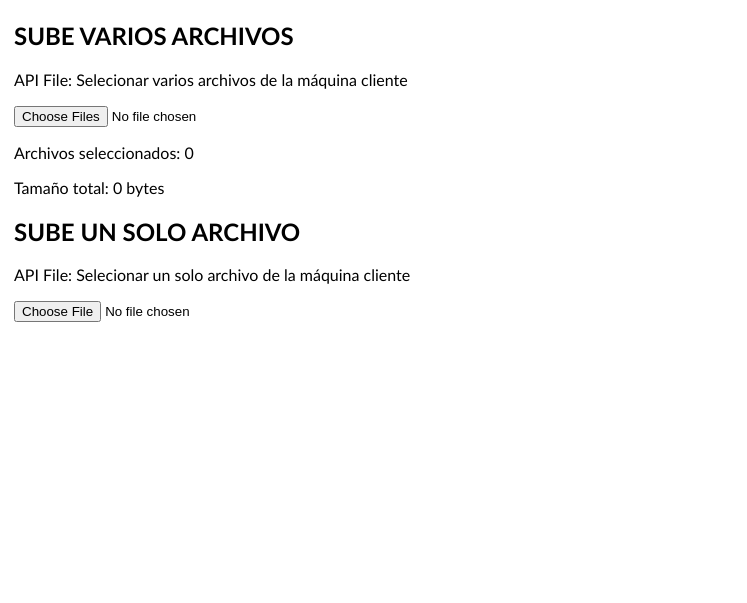
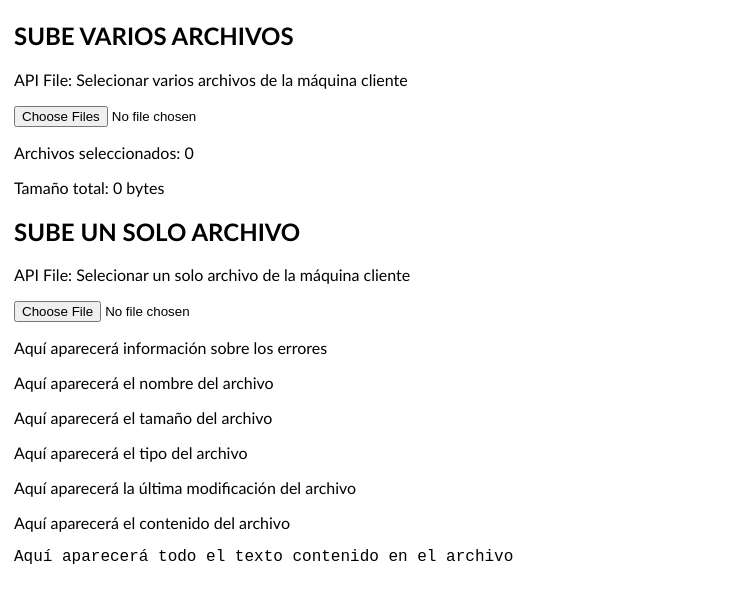
Before and after one commit to uo269412/fileSystem, a plain HTML site: page Ejercicio12.html in a window 1280 px wide. Shown: the part 191-794 px from the top of the page, without its empty margins (0-747 px from the left). Drawn offline with nearby package versions, Linux system fonts and the light colour scheme.

Commit message:
Add files via upload

```diff
--- a/Ejercicio12.html
+++ b/Ejercicio12.html
@@ -21,13 +21,13 @@
             <h2>Sube un solo archivo</h2>
             <p>API File: Selecionar un solo archivo de la máquina cliente</p>
             <input type="file" id="subirArchivos" onchange="lectorArchivos.leerArchivoTexto(this.files);">
-            <p id="errorLectura"></p>
-            <p id="nombreArchivo"></p>
-            <p id="tamañoArchivo"></p>
-            <p id="tipoArchivo"></p>
-            <p id="ultimaModificacion"></p>
-            <p id="contenidoArchivo"></p>
-            <pre id="areaTexto"></pre>
+            <p id="errorLectura">Aquí aparecerá información sobre los errores</p>
+            <p id="nombreArchivo">Aquí aparecerá el nombre del archivo</p>
+            <p id="tamañoArchivo">Aquí aparecerá el tamaño del archivo</p>
+            <p id="tipoArchivo">Aquí aparecerá el tipo del archivo</p>
+            <p id="ultimaModificacion">Aquí aparecerá la última modificación del archivo</p>
+            <p id="contenidoArchivo">Aquí aparecerá el contenido del archivo</p>
+            <pre id="areaTexto">Aquí aparecerá todo el texto contenido en el archivo</pre>
         </section>
     </body>
 </html>
```
Also changed, not shown: index.html (+7 -7 lines).
